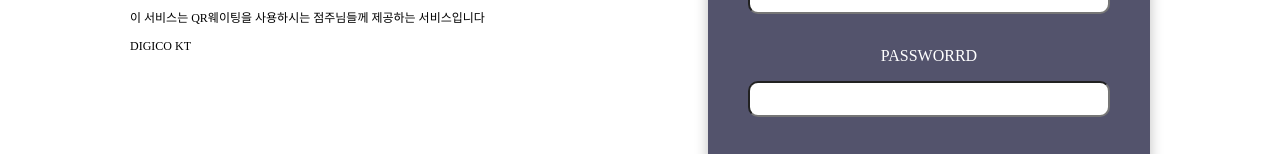
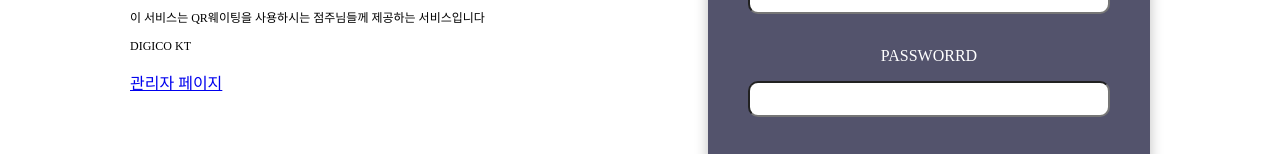
Before and after one commit to 9nu-j2/QR_signup, a React (Create React App) app in the folder qrsignup/: page /waiting in a window 1280 px wide. Shown: the part 210-364 px from the top of the page. Built offline with nearby package versions, Linux system fonts and the light colour scheme; no server answers; the database is empty; a web font is replaced by a local one.

Commit message:
관리자 페이지 생성을 위한 준비

```diff
--- a/qrsignup/src/main/Main.css
+++ b/qrsignup/src/main/Main.css
@@ -59,6 +59,7 @@
   display: flex;
   flex-direction: column;
   width: 300px;
+  height: 400px;
   border-radius: 50px;
   background: #53536c;
   box-shadow:  10px 10px 30px #47475c;
@@ -74,6 +75,7 @@
   display: flex;
   flex-direction: column;
   width: 300px;
+  height: 400px;
   border-radius: 50px;
   background: #53536c;
   box-shadow:  10px 10px 30px #47475c;
--- a/qrsignup/src/register/Register.js
+++ b/qrsignup/src/register/Register.js
@@ -1,7 +1,7 @@
 import './Register.css';
 import shop from '../img/shop.png'
 import logo from '../img/kt.png'
-import { useNavigate } from "react-router-dom";
+import { useNavigate, Link } from "react-router-dom";
 import { useState, useEffect } from 'react';
 
 import { child, get, set, ref } from "firebase/database";
@@ -51,6 +51,7 @@ function Left() {
             <p className="Bigp">QR코드를 생성하세요</p>
             <p className="Smallp">이 서비스는 QR웨이팅을 사용하시는 점주님들께 제공하는 서비스입니다</p>
             <p className="Smallp">DIGICO KT</p>
+            <Link to="admin"><p>관리자 페이지</p></Link>
           </div>
           <div className="Image"><img src={shop}/></div>
         </div>
```
Also changed, not shown: qrsignup/src/admin/admin.css (added), qrsignup/src/admin/admin.js (added), qrsignup/src/approve/approve.css (added), qrsignup/src/approve/approve.js (added).
